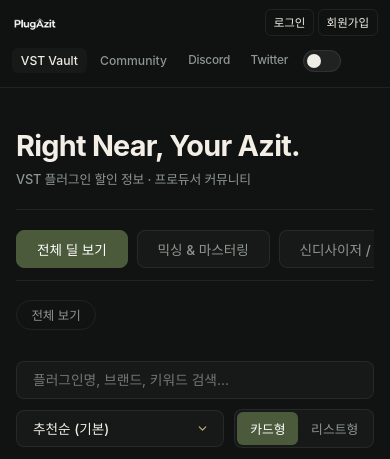
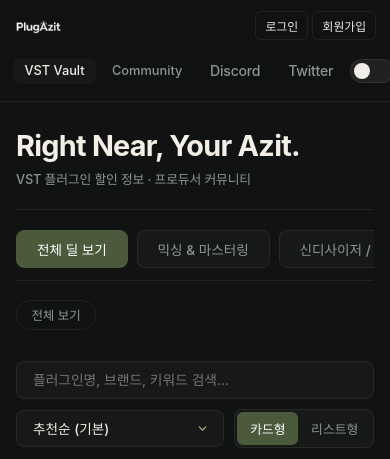
Before and after one commit to aftrdry/plugazit, a plain HTML site: page index.html in a window 390 px wide. Shown: the top 459 px of the page. Drawn offline with nearby package versions, Linux system fonts and the light colour scheme; no server answers; a web font is replaced by a local one.

Commit message:
Fix mobile header alignment and prevent menu overlapping on logout

```diff
--- a/style.css
+++ b/style.css
@@ -755,7 +755,7 @@ footer a:hover { color: var(--accent-gold); }
 }
 
 /* =========================================================
-   MOBILE RESPONSIVE PATCH (로그인/로그아웃 상태 헤더 정렬 교정)
+   MOBILE RESPONSIVE PATCH
    ========================================================= */
 @media (max-width: 768px) {
   body {
@@ -769,45 +769,46 @@ footer a:hover { color: var(--accent-gold); }
     width: 100% !important;
     height: auto !important;
     min-height: unset !important;
-    padding: 0.55rem 0.75rem !important;
+    padding: 0.68rem 0.85rem !important;
     display: flex !important;
     flex-direction: column !important;
     align-items: stretch !important;
-    gap: 0.45rem !important;
+    gap: 0.55rem !important;
     z-index: 1000 !important;
   }
 
   /* 1층 좌측: 로고 */
   .logo-container {
-    height: 30px !important;
+    height: 32px !important;
     width: fit-content !important;
   }
 
   .brand-logo-img {
-    height: 26px !important;
+    height: 28px !important;
   }
 
-  /* 1층 우측 상단 고정: 로그인/회원가입 또는 마이페이지/로그아웃 (절대좌표 및 플렉스 고정으로 밀림 방지) */
+  /* 1층 우측 상단 고정: Discord, Twitter + 로그인/회원가입(또는 마이페이지/로그아웃) */
   .header-top-right {
     position: absolute !important;
-    top: 0.55rem !important;
-    right: 0.75rem !important;
+    top: 0.68rem !important;
+    right: 0.85rem !important;
     display: flex !important;
     align-items: center !important;
-    gap: 0.2rem !important;
+    gap: 0.25rem !important;
     z-index: 20 !important;
-    width: auto !important;
-    max-width: 55% !important;
-    justify-content: flex-end !important;
+  }
+
+  .header-top-right .social-link-btn {
+    padding: 0.3rem 0.42rem !important;
+    font-size: 0.74rem !important;
+    white-space: nowrap !important;
   }
 
   #authNav, #userNav {
     position: static !important;
-    display: flex !important;
     align-items: center !important;
-    gap: 0.2rem !important;
+    gap: 0.25rem !important;
     margin: 0 !important;
-    flex-shrink: 0 !important;
   }
   #authNav[style*="none"], #userNav[style*="none"] {
     display: none !important;
@@ -816,11 +817,11 @@ footer a:hover { color: var(--accent-gold); }
   #authNav .nav-btn,
   #userNav .nav-btn {
     white-space: nowrap !important;
-    padding: 0.28rem 0.5rem !important;
-    font-size: 0.72rem !important;
+    padding: 0.32rem 0.58rem !important;
+    font-size: 0.74rem !important;
   }
 
-  /* 2층 상단: VST Vault, Community, Admin Center, 소셜, 토글 (모바일 가로 스크롤 및 우측 여백 확보) */
+  /* 2층 상단 고정: VST Vault, Community, Admin Center + 다크/라이트 토글 */
   nav {
     width: 100% !important;
     margin: 0 !important;
@@ -828,43 +829,22 @@ footer a:hover { color: var(--accent-gold); }
     flex-wrap: nowrap !important;
     align-items: center !important;
     justify-content: flex-start !important;
-    overflow-x: auto !important;
-    overflow-y: hidden !important;
-    -webkit-overflow-scrolling: touch !important;
-    gap: 0.28rem !important;
-    padding-bottom: 0.15rem !important;
-    padding-right: 4.2rem !important; /* 우측 로그인 버튼 영역과 겹치지 않게 여백 확보 */
-    scrollbar-width: none;
-  }
-  nav::-webkit-scrollbar {
-    display: none;
+    overflow: visible !important;
+    gap: 0.35rem !important;
+    padding-bottom: 0 !important;
   }
 
   .nav-tab-link {
     white-space: nowrap !important;
     flex-shrink: 0 !important;
-    padding: 0.32rem 0.55rem !important;
-    font-size: 0.76rem !important;
-  }
-
-  .social-link-btn {
-    white-space: nowrap !important;
-    flex-shrink: 0 !important;
-    padding: 0.32rem 0.5rem !important;
-    font-size: 0.74rem !important;
+    padding: 0.36rem 0.68rem !important;
+    font-size: 0.8rem !important;
   }
 
   .toggle-switch {
     flex-shrink: 0 !important;
-    width: 38px !important;
-    height: 22px !important;
-    margin: 0 0 0 0.15rem !important;
+    margin: 0 0 0 auto !important;
   }
-  .toggle-knob {
-    width: 14px !important;
-    height: 14px !important;
-  }
-  [data-theme="light"] .toggle-knob { transform: translateX(16px) !important; }
 
   .container {
     padding: 1.15rem 1rem 3rem 1rem !important;
```
